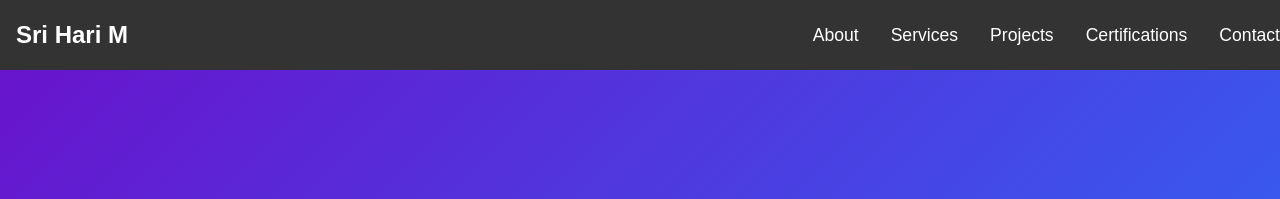
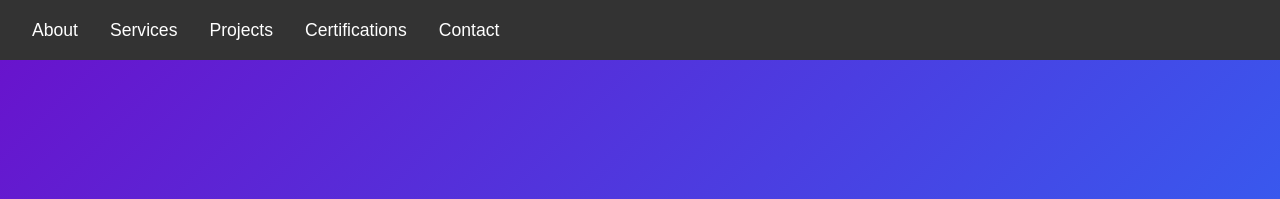
Before and after one commit to smartstick4/portfolio, a plain HTML site: page index.html in a window 1280 px wide. Shown: the top 199 px of the page. Drawn offline with Linux system fonts and the light colour scheme.

Commit message:
Update index.html

```diff
--- a/index.html
+++ b/index.html
@@ -264,7 +264,7 @@
 <body>
     <!-- Navigation Bar -->
     <nav>
-        <h1>Sri Hari M</h1>
+      <!--<h1>Sri Hari M</h1>-->
         <ul>
             <li><a href="#about">About</a></li>
             <li><a href="#services">Services</a></li>
```
